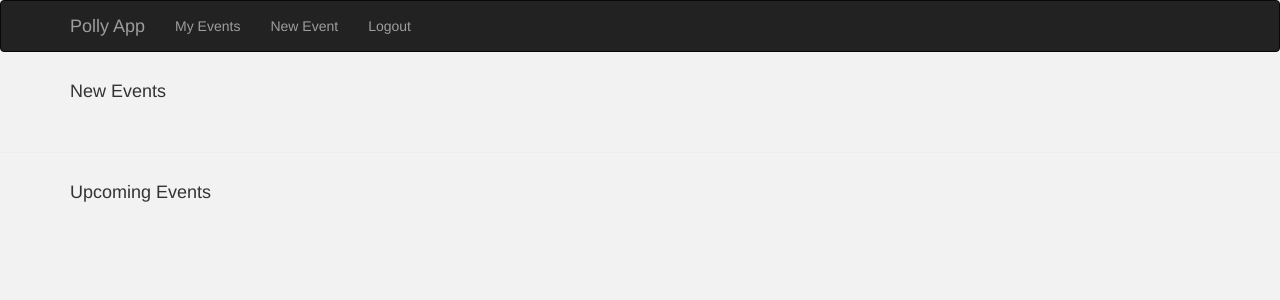
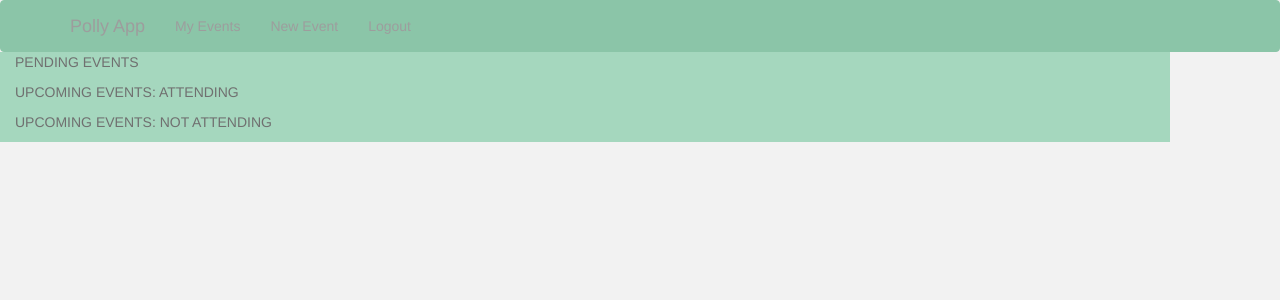
Before and after one commit to syked1/Polly_app, a Flask app: page / in a window 1280 px wide. Shown: the top 300 px of the page. Run offline with Flask 2, Linux system fonts and the light colour scheme; a user stored in the database is signed in; data that the repository does not hold is empty; some libraries are stand-ins or nearby versions.

Commit message:
with new index page and index view function

```diff
--- a/app/static/index.css
+++ b/app/static/index.css
@@ -1,6 +1,97 @@
 body {
   background-color: #f2f2f2;
 }
+
+
+.container-all-events{
+	padding-top:0px;
+	padding-bottom:0px;
+	margin:0px;
+}
+
+.eventsheader-row{
+
+}
+
+.eventsheader{
+	background-color: #A5D7BE;
+	color:#707070;
+	height: 30px;
+}
+
+.eventrow{
+	padding:0px;
+}
+
+.btn-event{
+	background-color: white;
+	color: black;
+	padding:0px;
+	padding-top:2px;
+	padding-bottom:2px;
+	height:60px;
+	border-radius:0px;
+	box-shadow: inset 3px 0px 0px #97CBB1;
+	border-top-style: none;
+	border-bottom: solid 1px #D1D1D1;
+	border-left: 0px;
+	border-right:0px;
+}
+
+.date-box{
+	padding:0px;
+	border-right: solid 1px #f8f8f8;
+
+
+}
+
+.date-box-dayname{
+	font-size: 0.9em;
+	font-weight: bold;
+	text-align:center;
+}
+
+.date-box-daynumber{
+	font-size: 1.1em;
+	font-weight: bold;
+	text-align:center;
+}
+
+.date-box-month{
+	font-size: 0.9em;
+	font-weight: bold;
+	text-align:center;
+}
+
+.details-box{
+	text-align:left;
+	height: 60px;
+	padding-left:10px;
+}
+
+.details-box-name{
+	text-align:left;
+	padding-left:0px;
+	font-size: 1.0em;
+	font-weight:bold;
+}
+
+.details-box-location{
+	text-align:left;
+	padding-left:0px;
+	font-size: 0.9em;
+	color: gray;
+}
+
+.details-box-admin{
+	text-align:left;
+	padding-left:0px;
+	font-size: 0.9em;
+	color: gray;
+}
+
+
+
 
 .button_event {
   height:4.5em;
--- /dev/null
+++ b/app/static/navbar.css
@@ -0,0 +1,15 @@
+.navbar-custom{
+	background-color: #8BC5A8;
+	margin-bottom:0px;
+	border-color: #8BC5A8;
+
+
+}
+
+.navbar-item{
+	color:white;
+}
+
+.navbar-toggle{
+	border-style:none;
+}
--- a/app/templates/base_test.html
+++ b/app/templates/base_test.html
@@ -8,6 +8,7 @@
 
 	<link rel="stylesheet" href="{{url_for("static", filename = "bower_components/bootstrap/dist/css/bootstrap.min.css")}}" />
 	<link rel="stylesheet" href="{{url_for("static", filename = "bower_components/eonasdan-bootstrap-datetimepicker/build/css/bootstrap-datetimepicker.min.css")}}" />
+	<link rel="stylesheet" href="{{url_for("static", filename = "navbar.css")}}" />
 
     <meta name="viewport" content="width=device-width, initial-scale=1.0">
 
@@ -17,7 +18,7 @@
 
 </html>
 
-<div class = "navbar navbar-inverse" role = "navigation">
+<div class = "navbar navbar-inverse navbar-custom" role = "navigation">
 	<div class = "container">
 		<div class = "navbar-header">
 			<button type = "button" class="navbar-toggle" data-toggle="collapse" data-target = ".navbar-collapse">
@@ -26,10 +27,10 @@
 				<span class = "icon-bar"></span>
 				<span class = "icon-bar"></span>
 			</button>
-		<a class = "navbar-brand" href = "{{url_for("index")}}"> Polly App </a>
+		<a class = "navbar-brand navbar-item" href = "{{url_for("index")}}"> Polly App </a>
 		</div>
 		<div class = "navbar-collapse collapse">
-			<ul class = "nav navbar-nav">
+			<ul class = "nav navbar-nav navbar-item">
 				<li><a href = "{{url_for("index")}}"> My Events </a></li>
 				<li><a href = "{{url_for("new_event")}}"> New Event </a></li>
 				<li><a href = "{{url_for("logout")}}"> Logout </a></li>
--- a/app/templates/index.html
+++ b/app/templates/index.html
@@ -7,126 +7,206 @@
 {%endblock%}
 {% block content %}
 
-
-
-<div class = "container" style = "padding-top:0px; padding-bottom:20px">
-	<h4> New Events </h4>
+<div class = "container container-all-events">
+	<div class = "row eventsheader-row">
+		<div class = "col-xs-12 eventsheader">
+			PENDING EVENTS
+		</div>
+	</div>
 	{%for a in id_date_list%}
 		{%if events_dict[a[0]]["past"]==False%}
-			{%if events_dict[a[0]]["replied"] == False and events_dict[a[0]]["admin"].id != current_user.id%}
-				<div class = "row" style="padding-top:10px;">
-					<div class = "col-sm-8">
-						<a href = "{{url_for("event_details", event_id = events_dict[a[0]]["event"].id)}}"
-						class = "btn btn-justified btn-default button_event">
-							<span class = "event_title">{{events_dict[a[0]]["event"].name}}</span>
-							<span class = "location_details">{{events_dict[a[0]]["event"].location}}</span>
-							<span class = "organiser_details">Invited by {{events_dict[a[0]]["admin"].firstname}}</span>
-							<span class = "event_date">
-								{%if events_dict[a[0]]["confirmed"] == True%}
-									<p align = "center">{{events_dict[a[0]]["confirmed_date"].strftime("%b")}}<br>
-									{{events_dict[a[0]]["confirmed_date"].strftime("%d")}}</p>
-								{%elif events_dict[a[0]]["confirmed"] == False%}
-									<span class="glyphicon glyphicon-question-sign"></span>
-								{%endif%}
-							</span>
+			{%if events_dict[a[0]]["admin"].id == current_user.id and events_dict[a[0]]["event"].confirmed == False %}
+	<div class = "row event-row">
+		<div class = "col-xs-12 eventrow">
+			<a href = "{{url_for("event_details", event_id = events_dict[a[0]]["event"].id)}}" class = "btn btn-block btn-event">
+				<div class = "col-xs-2 date-box">
+					?
+				</div>
+				<div class = "col-xs-8 details-box">
+					<div class = "col-xs-12 details-box-name">
+						{{events_dict[a[0]]["event"].name}}
+					</div>
+					<div class = "col-xs-12 details-box-location">
+						{{events_dict[a[0]]["event"].location}} @ tbc
+					</div>
+					<div class = "col-xs-12 details-box-admin">
+						You are the organiser
+					</div>
+				</div>
 			</a>
 		</div>
 	</div>
-			{%elif events_dict[a[0]]["admin"].id == current_user.id and events_dict[a[0]]["confirmed"] == False%}
-				<div class = "row" style="padding-top:10px;">
-					<div class = "col-sm-8">
+			{%elif events_dict[a[0]]["admin"].id != current_user.id and events_dict[a[0]]["event"].confirmed == False%}
+	<div class = "row event-row">
+		<div class = "col-xs-12 eventrow">
 			<a href = "{{url_for("event_details", event_id = events_dict[a[0]]["event"].id)}}"
-						class = "btn btn-justified btn-default button_event">
-							<span class = "event_title">{{events_dict[a[0]]["event"].name}}</span>
-							<span class = "location_details">{{events_dict[a[0]]["event"].location}}</span>
-							<span class = "organiser_details">You are the organiser</span>
-							<span class = "event_date">
-								{%if events_dict[a[0]]["confirmed"] == True%}
-									<p align = "center">{{events_dict[a[0]]["confirmed_date"].strftime("%b")}}<br>
-									{{events_dict[a[0]]["confirmed_date"].strftime("%d")}}</p>
-								{%elif events_dict[a[0]]["confirmed"] == False%}
-									<span class="glyphicon glyphicon-question-sign"></span>
-								{%endif%}
-							</span>
+						class = "btn btn-block btn-event">
+				<div class = "col-xs-2 date-box">
+					?
+				</div>
+				<div class = "col-xs-8 details-box">
+					<div class = "col-xs-12 details-box-name">
+						{{events_dict[a[0]]["event"].name}}
+					</div>
+					<div class = "col-xs-12 details-box-location">
+						{{events_dict[a[0]]["event"].location}} @ tbc
+					</div>
+					<div class = "col-xs-12 details-box-admin">
+						Invited by {{events_dict[a[0]]["admin"].firstname}}
+					</div>
+				</div>
+			</a>
+		</div>
+	</div>
+			{%elif events_dict[a[0]]["admin"].id != current_user.id and events_dict[a[0]]["replied"] == False and events_dict[a[0]]["event"].confirmed == True%}
+	<div class = "row event-row">
+		<div class = "col-xs-12 eventrow">
+			<a href = "{{url_for("event_details", event_id = events_dict[a[0]]["event"].id)}}"
+						class = "btn btn-block btn-event">
+				<div class = "col-xs-2 date-box">
+					<div class = "col-xs-12 date-box-dayname">
+						{{events_dict[a[0]]["confirmed_date"].strftime("%a")}}
+					</div>
+					<div class = "col-xs-12 date-box-daynumber">
+						{{events_dict[a[0]]["confirmed_date"].strftime("%d")}}
+					</div>
+					<div class = "col-xs-12 date-box-month">
+						{{events_dict[a[0]]["confirmed_date"].strftime("%b")}}
+					</div>
+
+				</div>
+				<div class = "col-xs-8 details-box">
+					<div class = "col-xs-12 details-box-name">
+						{{events_dict[a[0]]["event"].name}}
+					</div>
+					<div class = "col-xs-12 details-box-location">
+						{{events_dict[a[0]]["event"].location}} @ {{events_dict[a[0]]["confirmed_date"].strftime("%I %p")}}
+					</div>
+					<div class = "col-xs-12 details-box-admin">
+						Invited by {{events_dict[a[0]]["admin"].firstname}}
+					</div>
+				</div>
 			</a>
 		</div>
 	</div>
 	{%endif%}
 	{%endif%}
 	{%endfor%}
+
+	<div class = "row eventsheader-row">
+		<div class = "col-xs-12 eventsheader">
+			UPCOMING EVENTS: ATTENDING
+		</div>
+	</div>
+	{%for a in id_date_list%}
+		{%if events_dict[a[0]]["past"]==False%}
+			{%if events_dict[a[0]]["admin"].id == current_user.id and events_dict[a[0]]["event"].confirmed == True %}
+	<div class = "row event-row">
+		<div class = "col-xs-12 eventrow">
+			<a href = "{{url_for("event_details", event_id = events_dict[a[0]]["event"].id)}}"
+						class = "btn btn-block btn-event">
+				<div class = "col-xs-2 date-box">
+					<div class = "col-xs-12 date-box-dayname">
+						{{events_dict[a[0]]["confirmed_date"].strftime("%a")}}
+					</div>
+					<div class = "col-xs-12 date-box-daynumber">
+						{{events_dict[a[0]]["confirmed_date"].strftime("%d")}}
+					</div>
+					<div class = "col-xs-12 date-box-month">
+						{{events_dict[a[0]]["confirmed_date"].strftime("%b")}}
 					</div>
 
-<hr></hr>
-
-<div class = "container" style = "padding-top:0px; padding-bottom:20px">
-	<h4> Upcoming Events </h4>
-    {%for a in id_date_list%}
-		{%if events_dict[a[0]]["past"]==False%}
-			{%if events_dict[a[0]]["replied"] == True and events_dict[a[0]]["admin"].id != current_user.id%}
-				<div class = "row" style="padding-top:10px;">
-					<div class = "col-sm-8">
-						<a href = "{{url_for("event_details", event_id = events_dict[a[0]]["event"].id)}}"
-						class = "btn btn-justified btn-default button_event">
-							<span class = "event_title">{{events_dict[a[0]]["event"].name}}</span>
-							<span class = "location_details">{{events_dict[a[0]]["event"].location}}</span>
-							<span class = "organiser_details">Invited by {{events_dict[a[0]]["admin"].firstname}}</span>
-							<span class = "event_date">
-								{%if events_dict[a[0]]["confirmed"] == True%}
-									<p align = "center">{{events_dict[a[0]]["confirmed_date"].strftime("%b")}}<br>
-									{{events_dict[a[0]]["confirmed_date"].strftime("%d")}}</p>
-								{%elif events_dict[a[0]]["confirmed"] == False%}
-									<span class="glyphicon glyphicon-question-sign"></span>
-								{%endif%}
-							</span>
+				</div>
+				<div class = "col-xs-8 details-box">
+					<div class = "col-xs-12 details-box-name">
+						{{events_dict[a[0]]["event"].name}}
+					</div>
+					<div class = "col-xs-12 details-box-location">
+						{{events_dict[a[0]]["event"].location}} @ {{events_dict[a[0]]["confirmed_date"].strftime("%I %p")}}
+					</div>
+					<div class = "col-xs-12 details-box-admin">
+						You are the organiser
+					</div>
+				</div>
 			</a>
 		</div>
 	</div>
-			{%elif events_dict[a[0]]["admin"].id == current_user.id and events_dict[a[0]]["confirmed"] == True%}
-				<div class = "row" style="padding-top:10px;">
-					<div class = "col-sm-8">
+			{%elif events_dict[a[0]]["admin"].id != current_user.id and events_dict[a[0]]["replied"] == True and events_dict[a[0]]["event"].confirmed == True and events_dict[a[0]]["attending"]==True%}
+	<div class = "row event-row">
+		<div class = "col-xs-12 eventrow">
 			<a href = "{{url_for("event_details", event_id = events_dict[a[0]]["event"].id)}}"
-						class = "btn btn-justified btn-default button_event">
-							<span class = "event_title">{{events_dict[a[0]]["event"].name}}</span>
-							<span class = "location_details">{{events_dict[a[0]]["event"].location}}</span>
-							<span class = "organiser_details">You are the organiser</span>
-							<span class = "event_date">
-								{%if events_dict[a[0]]["confirmed"] == True%}
-									<p align = "center">{{events_dict[a[0]]["confirmed_date"].strftime("%b")}}<br>
-									{{events_dict[a[0]]["confirmed_date"].strftime("%d")}}</p>
-								{%elif events_dict[a[0]]["confirmed"] == False%}
-									<span class="glyphicon glyphicon-question-sign"></span>
-								{%endif%}
-							</span>
+						class = "btn btn-block btn-event">
+				<div class = "col-xs-2 date-box">
+					<div class = "col-xs-12 date-box-dayname">
+						{{events_dict[a[0]]["confirmed_date"].strftime("%a")}}
+					</div>
+					<div class = "col-xs-12 date-box-daynumber">
+						{{events_dict[a[0]]["confirmed_date"].strftime("%d")}}
+					</div>
+					<div class = "col-xs-12 date-box-month">
+						{{events_dict[a[0]]["confirmed_date"].strftime("%b")}}
+					</div>
+
+				</div>
+				<div class = "col-xs-8 details-box">
+					<div class = "col-xs-12 details-box-name">
+						{{events_dict[a[0]]["event"].name}}
+					</div>
+					<div class = "col-xs-12 details-box-location">
+						{{events_dict[a[0]]["event"].location}} @ {{events_dict[a[0]]["confirmed_date"].strftime("%I %p")}}
+					</div>
+					<div class = "col-xs-12 details-box-admin">
+						Invited by {{events_dict[a[0]]["admin"].firstname}}
+					</div>
+				</div>
 			</a>
 		</div>
 	</div>
 		{%endif%}
 		{%endif%}
 		{%endfor%}
+
+	<div class = "row eventsheader-row">
+		<div class = "col-xs-12 eventsheader">
+			UPCOMING EVENTS: NOT ATTENDING
+		</div>
+	</div>
+	{%for a in id_date_list%}
+		{%if events_dict[a[0]]["past"]==False%}
+			{%if events_dict[a[0]]["admin"].id != current_user.id and events_dict[a[0]]["replied"] == True and events_dict[a[0]]["event"].confirmed == True and events_dict[a[0]]["attending"]==False%}
+	<div class = "row event-row">
+		<div class = "col-xs-12 eventrow">
+			<a href = "{{url_for("event_details", event_id = events_dict[a[0]]["event"].id)}}"
+						class = "btn btn-block btn-event">
+				<div class = "col-xs-2 date-box">
+					<div class = "col-xs-12 date-box-dayname">
+						{{events_dict[a[0]]["confirmed_date"].strftime("%a")}}
+					</div>
+					<div class = "col-xs-12 date-box-daynumber">
+						{{events_dict[a[0]]["confirmed_date"].strftime("%d")}}
+					</div>
+					<div class = "col-xs-12 date-box-month">
+						{{events_dict[a[0]]["confirmed_date"].strftime("%b")}}
 					</div>
 
-
-<!--
-
-<div class = "container container-eventdate">
-		<div class = "row">
-			<div class = "col-xs-12 eventdate-box">
-				<a type = "button" class = "btn btn-block btn-event-details" >
-					<div class = "col-xs-12 eventdate-date">
-						Test Event
 				</div>
-					<div class = "col-xs-12 eventdate-time">
-						<span> The Latchmere Battersea </span>
+				<div class = "col-xs-8 details-box">
+					<div class = "col-xs-12 details-box-name">
+						{{events_dict[a[0]]["event"].name}}
 					</div>
-					<div class = "col-xs-12 eventdate-time">
-						<span> Tues 21 Jan, Mon 29 Feb, Wed 29 Feb </span>
+					<div class = "col-xs-12 details-box-location">
+						{{events_dict[a[0]]["event"].location}} @ {{events_dict[a[0]]["confirmed_date"].strftime("%I %p")}}
+					</div>
+					<div class = "col-xs-12 details-box-admin">
+						Invited by {{events_dict[a[0]]["admin"].firstname}}
+					</div>
 				</div>
 			</a>
 		</div>
 	</div>
-</div>
--->
-
+		{%endif%}
+		{%endif%}
+		{%endfor%}
 
 
 
--- a/app/views.py
+++ b/app/views.py
@@ -25,56 +25,52 @@
 		if admin_event.deleted == False and admin_event.invites_sent:
 			admin_eventdates = EventDate.query.filter_by(event_id = admin_event.id).all()
 			admin_eventdates.sort(key= lambda r: r.date)
-			events_dict[admin_event.id] = {"event":admin_event,"eventdates":admin_eventdates, "confirmed":False, "confirmed_date":None, "admin":current_user , "replied":True, "attending":True, "past":False}
-			#Check if it's been confirmed
-			for eventdate in admin_eventdates:
-				if eventdate.confirmed:
-					events_dict[admin_event.id]["confirmed"] = True
-					events_dict[admin_event.id]["confirmed_date"] = eventdate.date
-			#Check if it's in the past
-			if events_dict[admin_event.id]["confirmed"] == True:
-				if events_dict[admin_event.id]["confirmed_date"] < datetime.datetime.now():
-					events_dict[admin_event.id]["past"] = True
-			elif events_dict[admin_event.id]["confirmed"] == False:
-				print "Eventdates list...",[a.date for a in admin_eventdates]
+			admin = current_user
+			events_dict[admin_event.id] = {"event":admin_event,"eventdates":admin_eventdates, "admin":current_user,  "confirmed_date":None, "replied":True, "attending":True, "past":False}
+			#Check if it's been confirmed and if it is in the past or not
+			if admin_event.confirmed:
+				for eventdate in admin_eventdates:
+					if eventdate.confirmed:
+						events_dict[admin_event.id]["confirmed_date"] = eventdate.date
+						if events_dict[admin_event.id]["confirmed_date"] < datetime.datetime.now():
+							events_dict[admin_event.id]["past"] = True
+			elif admin_event.confirmed == False:
 				if max([a.date for a in admin_eventdates]) <  datetime.datetime.now():
 					events_dict[admin_event.id]["past"] = True
 	#Add non-admin events
 	for invited_event in invited_events:
 		#Check it's not been deleted
 		if invited_event.deleted == False:
-			admin = User.query.filter_by(id = invited_event.admin_id).first()
 			invited_eventdates = EventDate.query.filter_by(event_id = invited_event.id).all()
 			invited_eventdates.sort(key= lambda r: r.date)
-			events_dict[invited_event.id] = {"event":invited_event,"eventdates":invited_eventdates, "confirmed":False, "confirmed_date":None, "admin":admin , "replied":False, "attending":False, "past":False}
-			for eventdate in invited_eventdates:
-				eventinvites = EventInvite.query.filter_by(eventdate_id = eventdate.id, invited_id = current_user.id)
-				#Check if confirmed
-				if eventdate.confirmed:
-					events_dict[invited_event.id]["confirmed"] = True
-					events_dict[invited_event.id]["confirmed_date"] = eventdate.date
+			admin = User.query.filter_by(id = invited_event.admin_id).first()
+			events_dict[invited_event.id] = {"event":invited_event,"eventdates":invited_eventdates, "admin":admin, "confirmed_date":None, "replied":False, "attending":False, "past":False}
+			#check if confirmed
+			if invited_event.confirmed:
+				for eventdate in invited_eventdates:
+					if eventdate.confirmed:
+						events_dict[invited_event.id]["confirmed_date"] = eventdate.date
 				#Check if replied and whether you can make the confirmed date
-				for invite in eventinvites:
-					if invite.status == 1:
-						events_dict[invited_event.id]["replied"] = True
-						if eventdate.confirmed:
-							events_dict[invited_event.id]["attending"] = True
-					if invite.status == -1:
-						events_dict[invited_event.id]["replied"] = True
-						if eventdate.confirmed:
-							events_dict[invited_event.id]["attending"] = False
-			#Check if it's in the past
-			if events_dict[invited_event.id]["confirmed"] == True:
+					eventinvites = EventInvite.query.filter_by(eventdate_id = eventdate.id, invited_id = current_user.id)
+					for invite in eventinvites:
+						if invite.status == 1:
+							events_dict[invited_event.id]["replied"] = True
+							if eventdate.confirmed:
+								events_dict[invited_event.id]["attending"] = True
+						if invite.status == -1:
+							events_dict[invited_event.id]["replied"] = True
+							if eventdate.confirmed:
+								events_dict[invited_event.id]["attending"] = False
+			#Check if in the past
 				if events_dict[invited_event.id]["confirmed_date"] < datetime.datetime.now():
 					events_dict[invited_event.id]["past"] = True
-			elif events_dict[invited_event.id]["confirmed"] == False:
+			elif invited_event.confirmed == False:
 				if max([a.date for a in invited_eventdates]) <  datetime.datetime.now():
 					events_dict[invited_event.id]["past"] = True
-
 	#return list of event_id and date and sort by date
 	id_date_list = []
 	for key in events_dict:
-		if events_dict[key]["confirmed"]:
+		if events_dict[key]["event"].confirmed:
 			id_date_list.append((key,events_dict[key]["confirmed_date"]))
 		else:
 			event_dates = events_dict[key]["eventdates"]
```
Also changed, not shown: db_editor.py (added, +19 -0 lines), app.db, 3 other files. Lines whose indentation alone changed are shown as unchanged.
